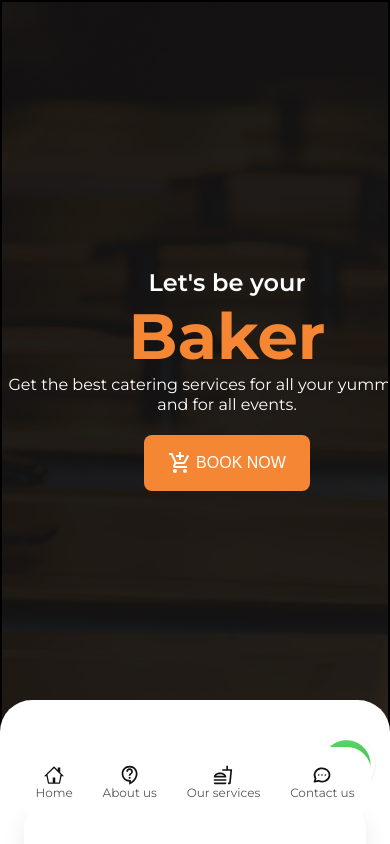
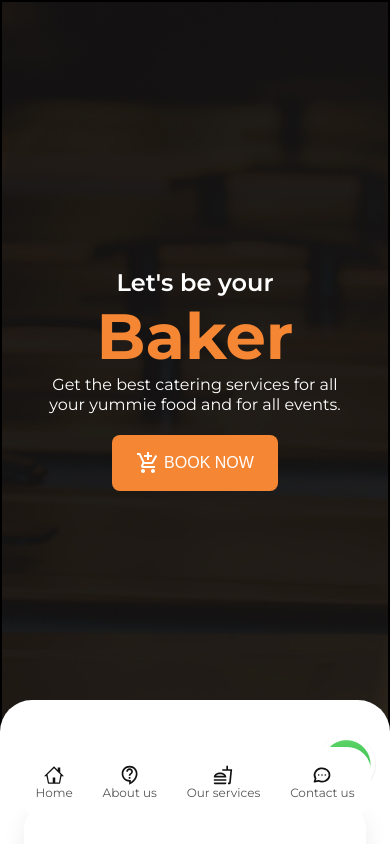
Before and after one commit to Simlex/jomarex, a Next.js app: page / in a window 390 px wide. Shown: the top 844 px of the page. Built offline with nearby package versions, Linux system fonts and the light colour scheme.

Commit message:
Updated hero section

```diff
--- a/components/Hero.tsx
+++ b/components/Hero.tsx
@@ -14,8 +14,8 @@ export default function Hero(props: IHeroProps) {
 
   const [keyword, setKeyword] = useState(false);
   useEffect(() => {
-      window.setInterval(() => setKeyword(!keyword), 4000);
-  })
+      window.setTimeout(() => setKeyword(!keyword), 4000);
+  }, [keyword])
   // if (typeof window !== "undefined" && keyword === 'Caterer') {
   //   window.setInterval(() => setKeyword('Baker'), 4000);
   // }
@@ -29,6 +29,8 @@ export default function Hero(props: IHeroProps) {
         <div className={style.content}>
           <h2>Let&apos;s be your</h2>
           <span>{keyword ? 'Baker' : 'Caterer'}</span>
+          {/* <span>{keyword}</span> */}
+          {/* <span>Baker</span> */}
           <p className={style.content__info}>Get the best catering services for all your yummie food and for all events.</p>
           <button className={style.heroBtn}>
             <div className={style.heroBtn__icon}>
--- a/styles/hero.module.scss
+++ b/styles/hero.module.scss
@@ -42,6 +42,10 @@
                 width: 450px;
                 text-align: center;
                 line-height: var.$space-20px;
+                @media screen and (max-width: 500px) {
+                    width: 80%;
+                    // padding: 0px 24px;
+                }
             }
             .heroBtn {
                 @include reuse.btnBigOrange();
```
